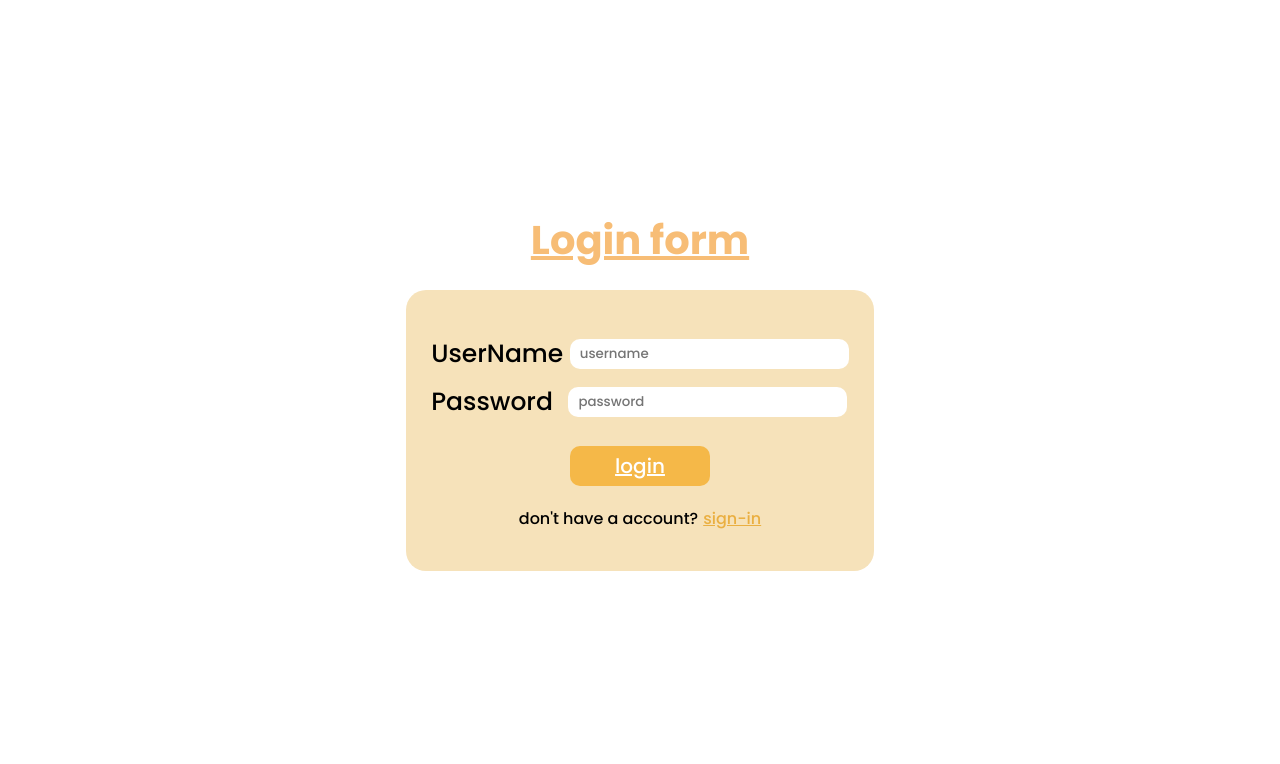
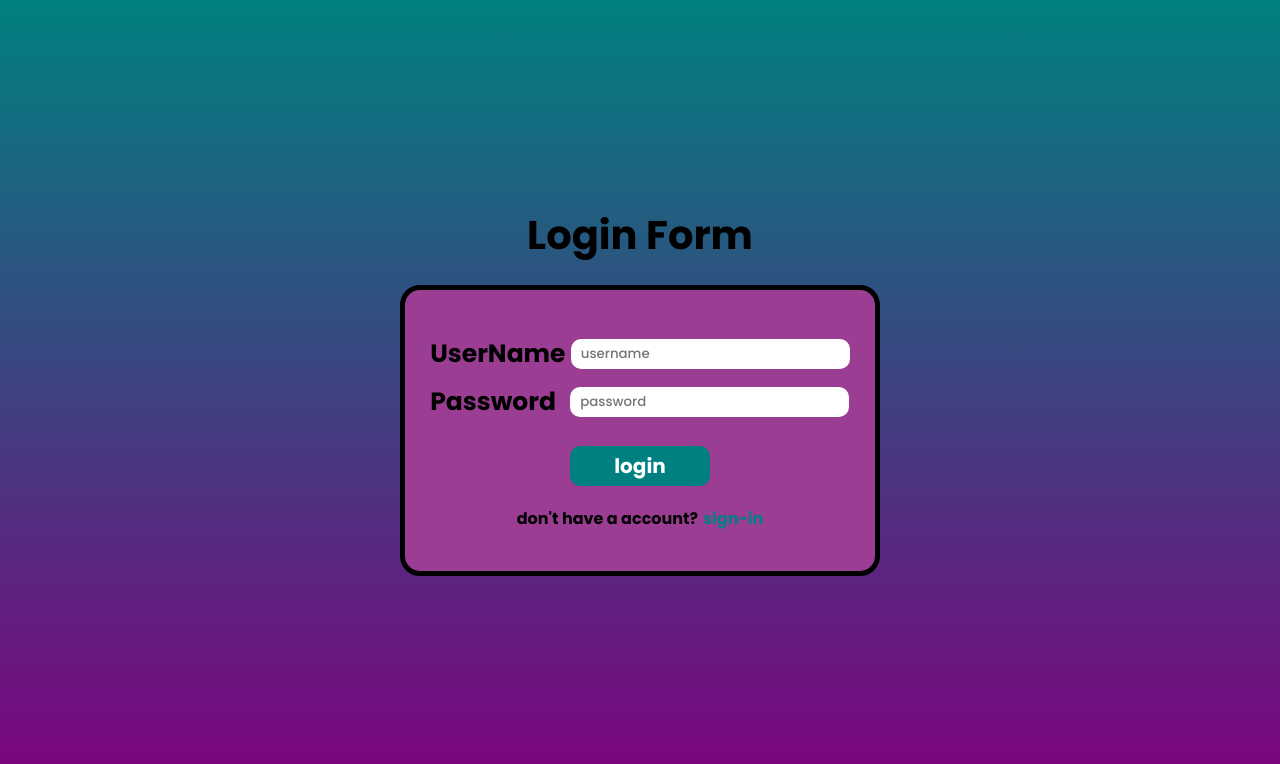
Before and after one commit to roopesh-jsp/loginForm-BasicJs, a plain HTML site: page index.html in a window 1280 px wide. Drawn offline with Linux system fonts and the light colour scheme.

Commit message:
color adjustment

```diff
--- a/index.html
+++ b/index.html
@@ -8,7 +8,7 @@
     <title>Sample JS.</title>
 </head>
 <body>
-   <h2>Login form</h2>
+   <h2>Login Form</h2>
      <div class="form">
         <form action="">
             <div class="in name">
--- a/style.css
+++ b/style.css
@@ -11,21 +11,24 @@ body{
     align-items: center;
     justify-content:center ;
     height: 100vh;
+    background: linear-gradient(teal,purple);
 
 }
 h2{
     padding: 20px;
     font-size: 40px;
-    color: rgb(247, 189, 118);
-    text-decoration: underline;
+    color: rgb(0, 0, 0);
+
 }
 .form{
-    background-color: rgb(246, 226, 186);
+    background:rgb(154, 61, 147);
+    border: 5px solid black;
     width: max-content;
     padding: 40px 20px;
     border-radius: 20px;
     display: flex;
     align-items: center;
+    font-weight: 800;
 }
 .in{
     padding: 5px;
@@ -64,9 +67,10 @@ h2{
     display: flex;
     align-items: center;
     justify-content: center;
-    background-color: rgb(245, 184, 72);
+    background-color:teal;
     color: #fff;
 }
+
 
 .sign{
     display: flex;
@@ -75,8 +79,8 @@ h2{
 }
 a{
     padding-left: 5px;
-    list-style: none;
-    color: rgb(234, 175, 65);
+    text-decoration: none;
+    color: teal;
 }
 .mail_error ,.pass_error{
     font-size: 15px;
```
